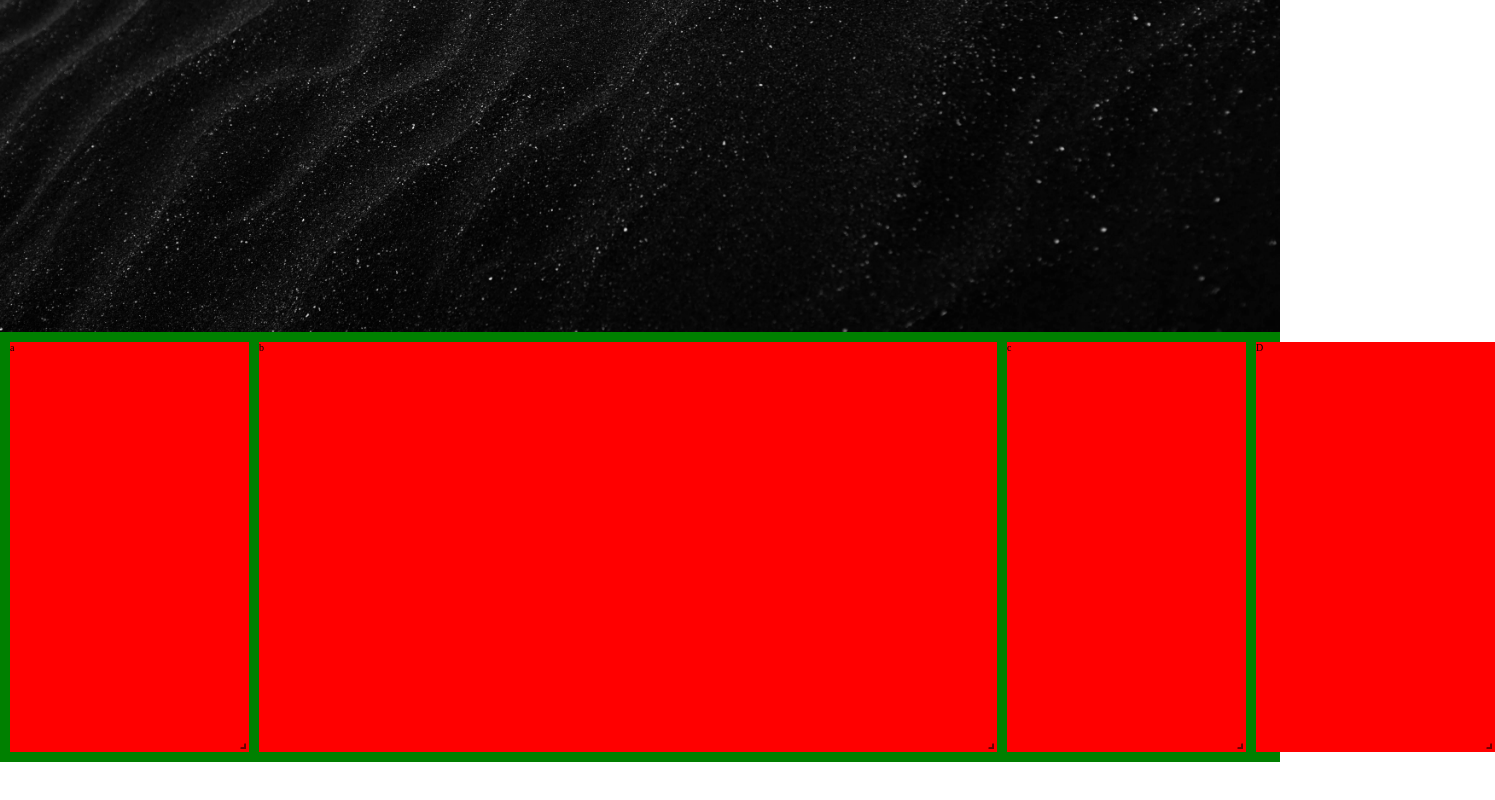
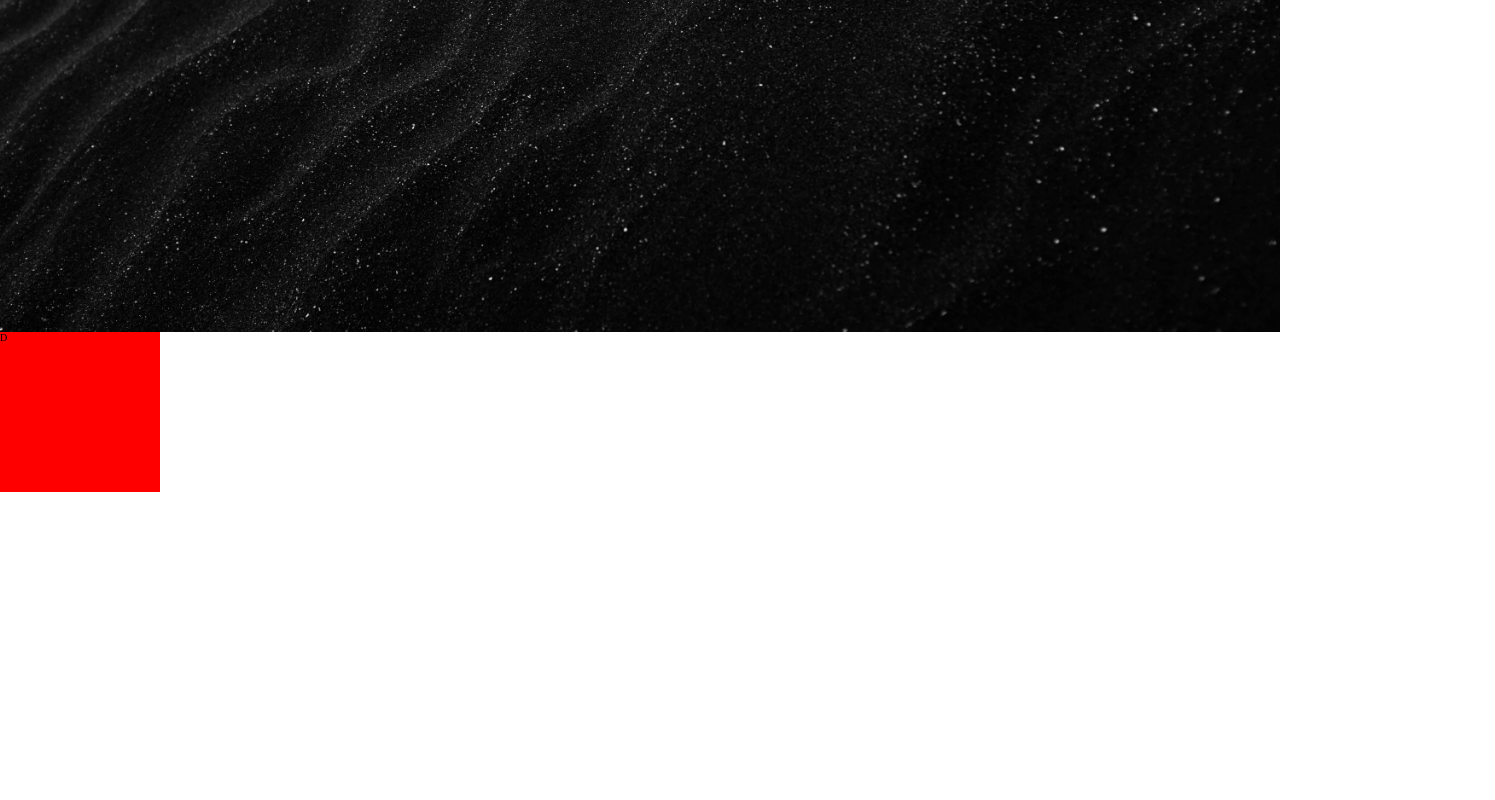
Before and after one commit to ryannolanco/portfolio-website-2025, a React (Vite) app: page / in a window 1280 px wide. Shown: the part 468-1268 px from the top of the page, 1495 px wide, since content can reach past the window. Before the commit the page ends 1230 px from the top, so only its background shows below. Built offline with nearby package versions, Linux system fonts and the light colour scheme; a web font is replaced by a local one.

Commit message:
uninstalled react-grid-layout, installed dnd-kit

```diff
--- a/package.json
+++ b/package.json
@@ -11,10 +11,10 @@
     "compile:sass": "sass src/sass/main.scss src/css/index.css -w"
   },
   "dependencies": {
+    "@dnd-kit/core": "^6.3.0",
     "react": "^18.3.1",
     "react-dom": "^18.3.1",
-    "react-draggable": "^4.4.6",
-    "react-grid-layout": "^1.5.0"
+    "react-draggable": "^4.4.6"
   },
   "devDependencies": {
     "@eslint/js": "^9.15.0",
--- a/src/components/GridDraggable.jsx
+++ b/src/components/GridDraggable.jsx
@@ -1,5 +1,8 @@
 import React, { useState } from 'react';
-import GridLayout from 'react-grid-layout';
+import { DndContext } from '@dnd-kit/core';
+
+import { Draggable } from './Draggable';
+import { Droppable } from './Droppable';
 
 const GridDraggable = () => {
 	const [hovered, setHovered] = useState(false);
@@ -12,32 +15,8 @@ const GridDraggable = () => {
 		setHovered(false);
 	};
 
-	// layout is an array of objects, see the demo for more complete usage
-	const layout = [
-		{ i: 'a', x: 0, y: 0, w: 1, h: 2 },
-		{ i: 'b', x: 1, y: 0, w: 3, h: 2 },
-		{ i: 'c', x: 4, y: 0, w: 1, h: 2 },
-		{ i: 'd', x: 5, y: 0, w: 1, h: 2 },
-	];
-
 	return (
-		<GridLayout
-			className="layout grid-draggable"
-			layout={layout}
-			cols={12}
-			rowHeight={200}
-			width={3000}
-			style={{ backgroundColor: 'green' }}
-		>
-			<div key="a" style={{ backgroundColor: 'red' }}>
-				a
-			</div>
-			<div key="b" style={{ backgroundColor: 'red' }}>
-				b
-			</div>
-			<div key="c" style={{ backgroundColor: 'red' }}>
-				c
-			</div>
+		<div className="draggable__container">
 			<div
 				key="d"
 				style={{
@@ -59,7 +38,7 @@ const GridDraggable = () => {
 					D
 				</div>
 			</div>
-		</GridLayout>
+		</div>
 	);
 };
 
```
Also changed, not shown: 1 other file (tests, documents, lock files or other folders).
